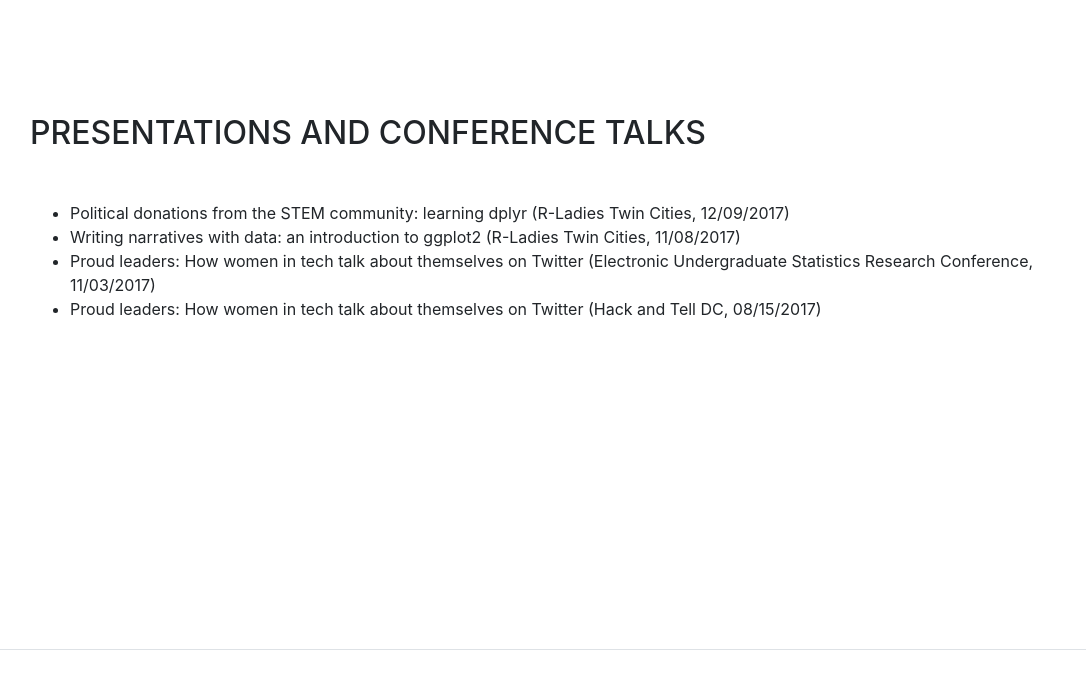
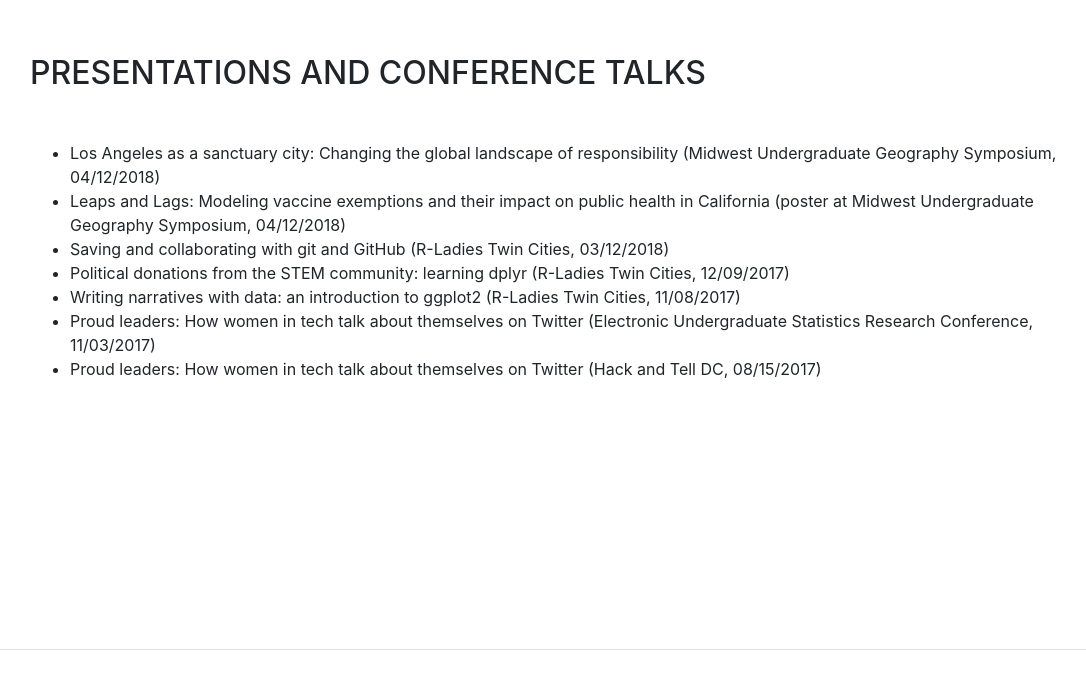
Before and after one commit to katiejolly/old-website, a website with bundled scripts: page resume-files/resume.html in a window 1280 px wide. Shown: the part 3892-4581 px from the top of the page, without its empty margins (115-1201 px from the left). Built offline with nearby package versions, Linux system fonts and the light colour scheme; a web font is replaced by a local one.

Commit message:
adding more conferences

```diff
--- a/resume-files/resume.html
+++ b/resume-files/resume.html
@@ -240,6 +240,9 @@
         <div class="resume-item d-flex flex-column flex-md-row mb-5">
             <div class="resume-content mr-auto">
               <ul>
+                <li>Los Angeles as a sanctuary city: Changing the global landscape of responsibility (Midwest Undergraduate Geography Symposium, 04/12/2018)</li>
+                <li>Leaps and Lags: Modeling vaccine exemptions and their impact on public health in California (poster at Midwest Undergraduate Geography Symposium, 04/12/2018)</li>
+                <li>Saving and collaborating with git and GitHub (R-Ladies Twin Cities, 03/12/2018)</li>
                 <li>Political donations from the STEM community: learning dplyr (R-Ladies Twin Cities, 12/09/2017)</li>
                 <li>Writing narratives with data: an introduction to ggplot2 (R-Ladies Twin Cities, 11/08/2017)</li>
                 <li>Proud leaders: How women in tech talk about themselves on Twitter (Electronic Undergraduate Statistics Research Conference, 11/03/2017)</li>
```
